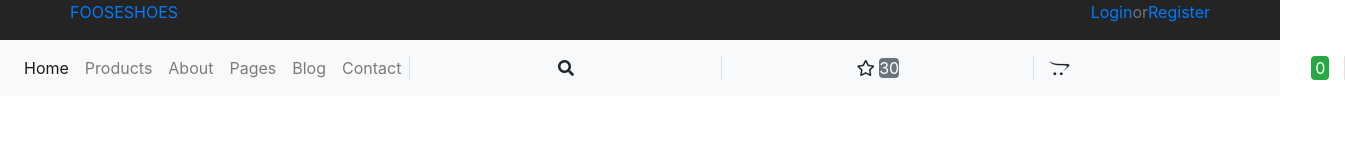
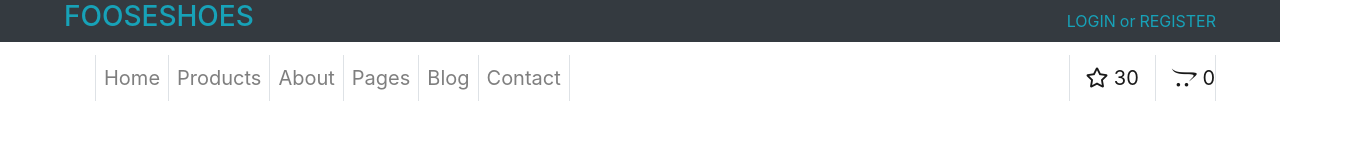
Before and after one commit to codeLevi/Fooseshoes, a plain HTML site: page index.html in a window 1280 px wide. Shown: the whole page, 1345 px wide, since content can reach past the window. Drawn offline with nearby package versions, Linux system fonts and the light colour scheme.

Commit message:
nav remake

```diff
--- a/css/style.css
+++ b/css/style.css
@@ -1,11 +1,11 @@
-.bg {
-	background-color: #242424;
+@media (min-width: 320px) {
+  nav {
+  	max-width: 90%;
+  	margin: auto;
+  }
 }
 
-ul {
-	list-style-type: none;
+.nine {
+	max-width: 90%;
+	margin: auto;
 }
-
-.main-nav {
-	height: 3rem;
-}
--- a/index.html
+++ b/index.html
@@ -9,54 +9,43 @@
 	<title>FOOSESHOES</title>
 </head>
 <body>
-	<div class="bg col-12 mx-0 w-100 ">
-		<div class="container">
-			<div class="row mr-0">
-				<div>
-					<div><a href="index.html">FOOSESHOES</a></div>
-				</div>
-				<div class="ml-auto">
-					<ul class="row text-secondary">
-						<li><a href="#">Login</a></li>
-						<span> or </span>
-						<li><a href="#">Register</a></li>
-					</ul>
+
+	<header class="bg-dark w-100 mx-0 text-info">
+		<div class="nine d-flex justify-content-between">
+			<div class="h3 d-flex">FOOSESHOES</div>
+			<div class="d-flex my-auto">
+				<div>LOGIN</div>
+				<div class="px-1"> or </div>
+				<div>REGISTER</div>
 			</div>
 		</div>
-		</div>
-	</div>
-	<nav class="navbar navbar-expand-md navbar-light bg-light">
+	</header>
+
+	<nav class="navbar navbar-expand-md navbar-light bg-white flex-row pr-0">
+		<div class="row col-12 d-flex justify-content-around mx-0 border-box navbar-brand pr-0">
 			<button class="navbar-toggler" type="button" data-toggle="collapse" data-target="#navbarNavAltMarkup" aria-controls="navbarNavAltMarkup" aria-expanded="false" aria-label="Toggle navigation">
 				<span class="navbar-toggler-icon"></span>
 			</button>
 			<div class="collapse navbar-collapse" id="navbarNavAltMarkup">
 				<div class="navbar-nav">
-		      	<a class="nav-item nav-link active" href="#">Home <span class="sr-only">(current)</span></a>
-		      	<a class="nav-item nav-link" href="#">Products</a>
-		     	<a class="nav-item nav-link" href="#">About</a>
-		     	<a class="nav-item nav-link " href="#">Pages</a>
-		     	<a class="nav-item nav-link " href="#">Blog</a>
-		     	<a class="nav-item nav-link " href="#">Contact</a>
+				    <a class="nav-item nav-link border-left" href="#">Home</a>
+				    <a class="nav-item nav-link border-left" href="#">Products</a>
+				    <a class="nav-item nav-link border-left" href="#">About</a>
+				    <a class="nav-item nav-link border-left" href="#">Pages</a>
+				    <a class="nav-item nav-link border-left" href="#">Blog</a>
+				    <a class="nav-item nav-link border-left border-right " href="#">Contact</a>
 				</div>
 			</div>
-		<div class="col-3 border-left text-center mx-0">
-			<i class="fas fa-search"></i>
+			<div class="nav-item nav-link border-left">
+				<i class="far fa-star"></i>
+				<span>30</span>
 			</div>
-		<div class="col-3 border-left text-center mx-0">
-			<i class="far fa-star pt-1"></i>
-			<span class="bg-secondary rounded text-white pt-0">30</span>
+			<div class="nav-item nav-link pr-0 border-left border-right">
+				<i class="fab fa-opencart"></i>
+				<span>0</span>
 			</div>
-		<div class="col-3 border-left border-right row text-center mx-0">
-			<i class="fab fa-opencart pt-1"></i>
-			<span class="bg-success text-white rounded px-1 ml-auto">0</span>
 		</div>
 	</nav>
-
-
-
-
-
-
 
 	<script src="https://code.jquery.com/jquery-3.3.1.slim.min.js" integrity="sha384-q8i/X+965DzO0rT7abK41JStQIAqVgRVzpbzo5smXKp4YfRvH+8abtTE1Pi6jizo" crossorigin="anonymous"></script>
 	<script src="https://cdnjs.cloudflare.com/ajax/libs/popper.js/1.14.3/umd/popper.min.js" integrity="sha384-ZMP7rVo3mIykV+2+9J3UJ46jBk0WLaUAdn689aCwoqbBJiSnjAK/l8WvCWPIPm49" crossorigin="anonymous"></script>
```
Also changed, not shown: 1 other file. Lines whose indentation alone changed are shown as unchanged.
